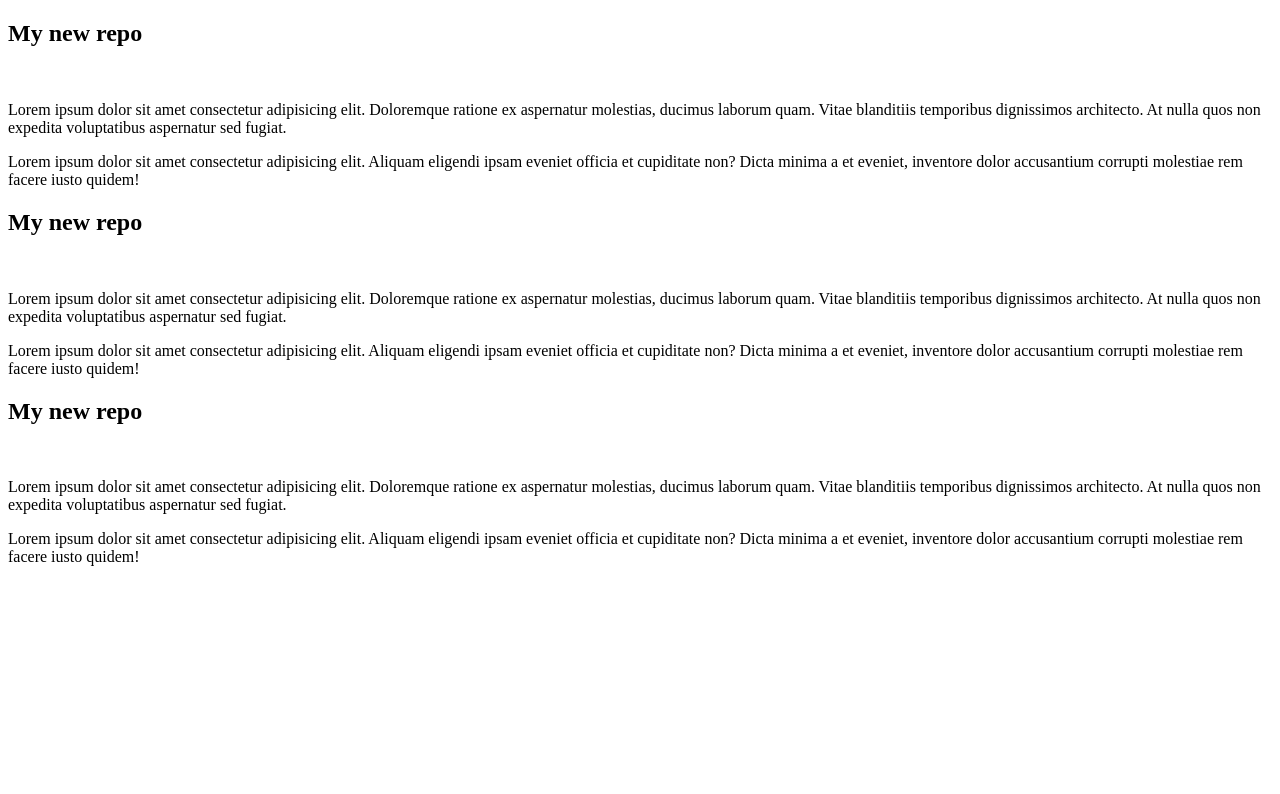
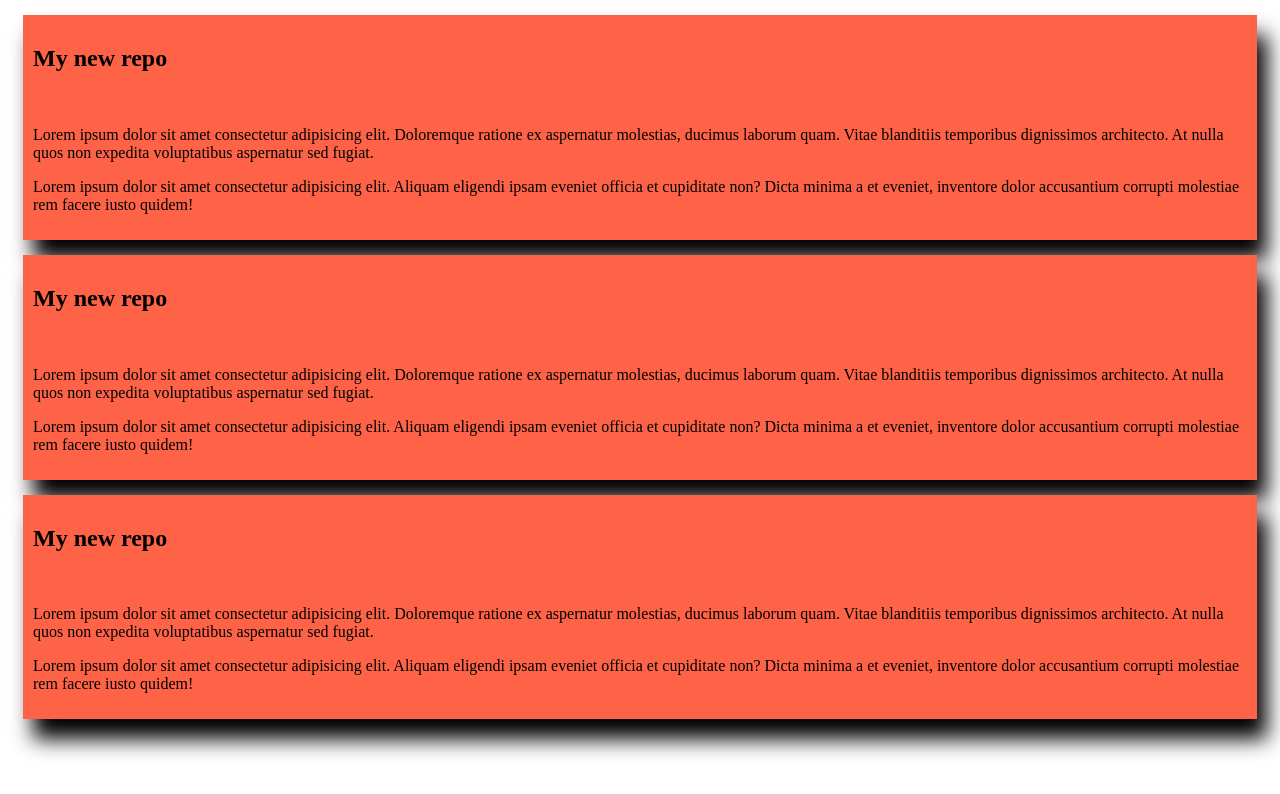
Before and after one commit to Mushfikajahanmithila1/my-new-repo, a plain HTML site: page index.html in a window 1280 px wide. Drawn offline with Linux system fonts and the light colour scheme.

Commit message:
new-repo

```diff
--- a/index.html
+++ b/index.html
@@ -4,6 +4,7 @@
     <meta charset="UTF-8">
     <meta name="viewport" content="width=device-width, initial-scale=1.0">
     <title>My new repo</title>
+    <link rel="stylesheet" href="sliders.css">
 </head>
 <body>
     <div>
--- a/sliders.css
+++ b/sliders.css
@@ -1,6 +1,6 @@
 div{
     background-color: tomato;
-    border: 10px;
+    border-bottom: 20px;
     margin: 15px;
     padding: 10px;
     box-shadow: 10px 20px 20px;
```
